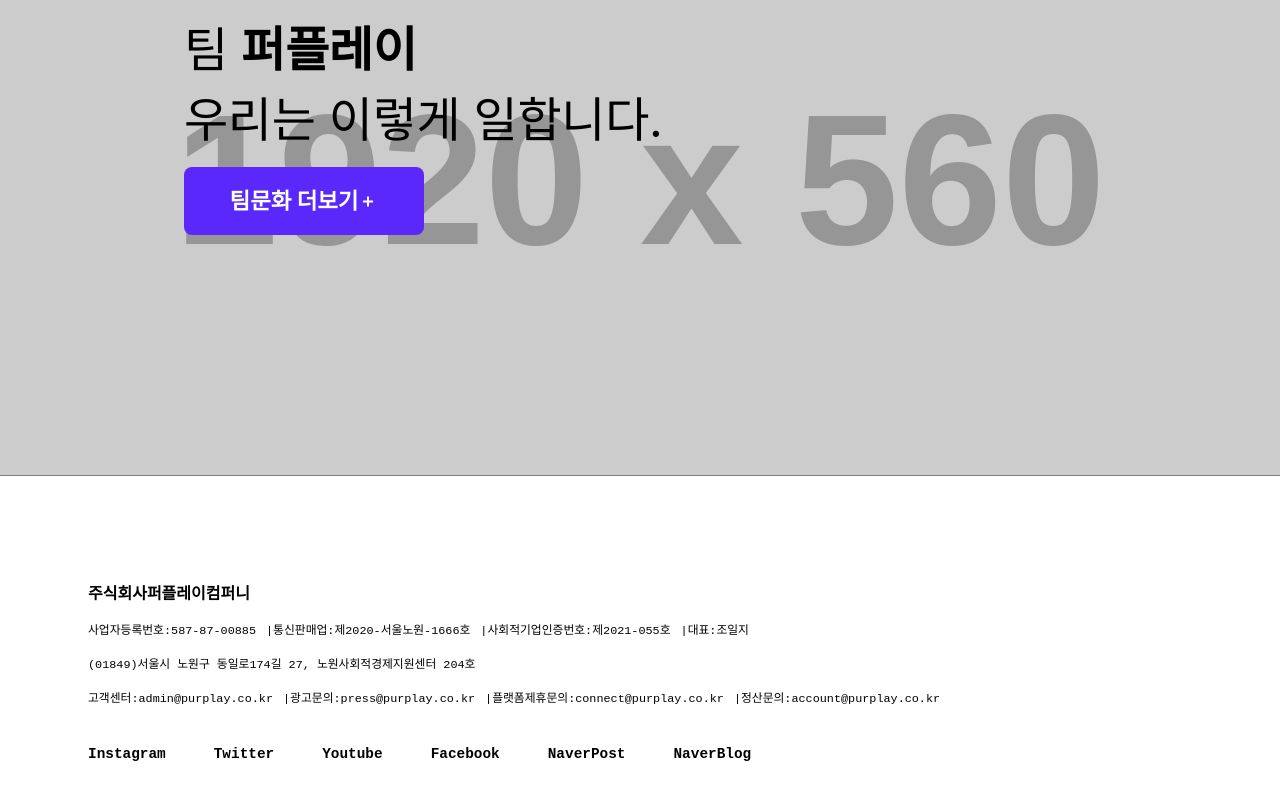
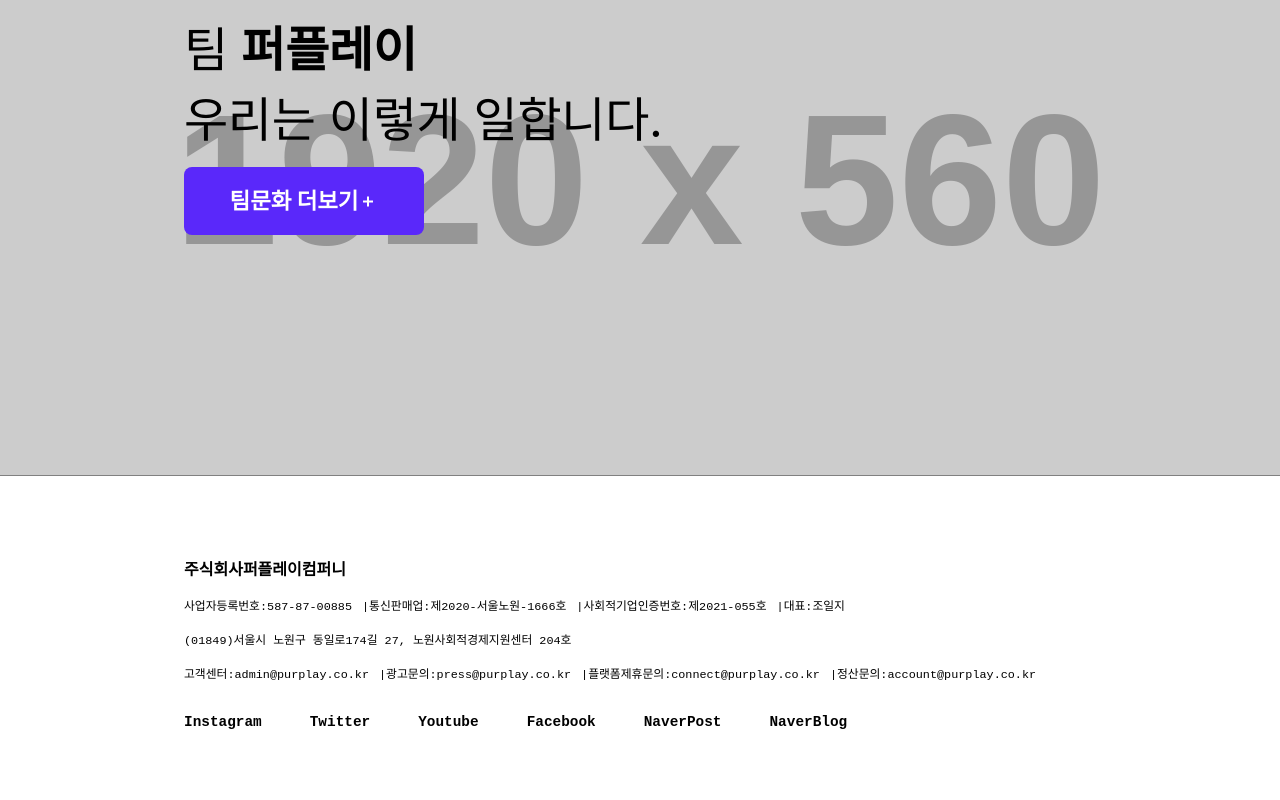
Before and after one commit to flyjbk/jbk, a plain HTML site: page docs/newsroom.html in a window 1280 px wide. Shown: the part 1724-2524 px from the top of the page. Drawn offline with Linux system fonts and the light colour scheme; placeholder pictures from the web are drawn by us.

Commit message:
0303 수정

```diff
--- a/assets/scss/components/_footer_area.scss
+++ b/assets/scss/components/_footer_area.scss
@@ -1,11 +1,16 @@
 .footer-area {
     font-family: 'Courier New', Courier, monospace;
     font-size: $fontSizes-body3;
+    align-items: center;
+    padding: 0 $m-padding;
+    margin: 0 auto;
+    max-width: $sizes-maxContent;
+    height: 100%;
 
      .footer-box {
-         padding: $m-padding;
+
          margin-top: 5rem;
-         margin-left: 4rem;
+
 
           .footer-company {
               font-weight: bold;
@@ -13,7 +18,8 @@
           }
 
           .footer-list {
-              display: flex;
+              display: inline-flex;
+              width: 100%;
 
                .footer-list-item {
                    margin-top: 1rem;
@@ -28,9 +34,7 @@
 
      .footer-sns-wrapper {
          display: flex;
-         padding: 0 $m-padding;
-         margin-left: 4rem;
-         margin-top: 1rem;
+         margin-top: 2rem;
          margin-bottom: 4rem;
 
           .btn-footer-sns {
--- a/assets/scss/components/_search-area.scss
+++ b/assets/scss/components/_search-area.scss
@@ -37,7 +37,7 @@
   }
 
   .search-category-link:hover {
-    font-weight: bold;
+    font-weight: 800;
     background-color: black;
   }
      }
```
Also changed, not shown: assets/css/style.css, assets/scss/style.css, 2 other files.
